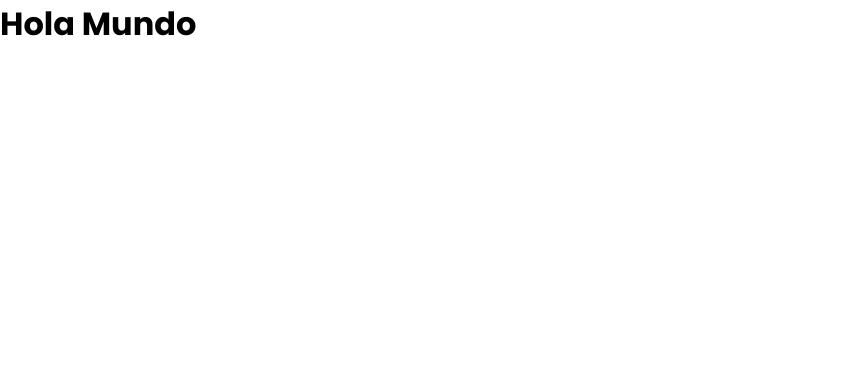
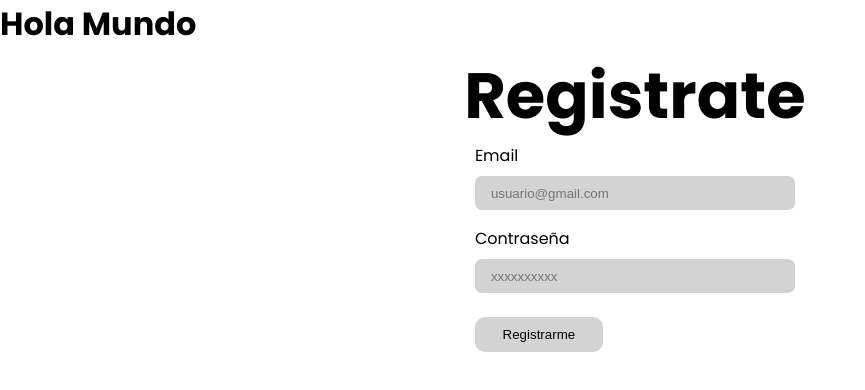
Before and after one commit to No-Country/c16-35-m-java, a React (Vite) app in the folder Client/: page / in a window 1280 px wide. Shown: the top 390 px of the page, without its empty margins (0-865 px from the left). Built offline with nearby package versions, Linux system fonts and the light colour scheme.

Commit message:
Seccion de Sign Up estructura basica

```diff
--- a/Client/package.json
+++ b/Client/package.json
@@ -10,8 +10,10 @@
     "preview": "vite preview"
   },
   "dependencies": {
+    "axios": "^1.6.7",
     "react": "^18.2.0",
     "react-dom": "^18.2.0",
+    "react-hook-form": "^7.50.1",
     "sass": "^1.70.0"
   },
   "devDependencies": {
--- a/Client/src/App.jsx
+++ b/Client/src/App.jsx
@@ -1,7 +1,10 @@
+import { SignUp } from "./views/SingUp/SignUp";
+
 function App() {
   return (
     <div>
       <h1>Hola Mundo</h1>
+      <SignUp />
     </div>
   );
 }
--- a/Client/src/sass/base/_resets.scss
+++ b/Client/src/sass/base/_resets.scss
@@ -2,6 +2,7 @@
 * {
   box-sizing: border-box;
   margin: 0;
+  padding: 0;
 }
 
 ul,
--- a/Client/src/views/SingUp/SignUp.jsx
+++ b/Client/src/views/SingUp/SignUp.jsx
@@ -0,0 +1,57 @@
+import React from 'react';
+import { useForm } from 'react-hook-form'
+import axios from 'axios'
+
+const SignUp = () => {
+  const { register, formState: { errors }, handleSubmit } = useForm({
+    mode:'all',
+  });
+
+  const handleSignUp = async (values) => {
+    console.log(values)
+    try{
+      await axios.post('', values)
+    }
+    catch(error){
+      setError(true)
+      console.log(error)
+    }
+  }
+
+
+  return(
+    <section style={{display:'flex', flexDirection:'column', alignItems:'center', justifyContent:'center'}}>
+      <h1 style={{fontSize:'4rem'}}>Registrate</h1>
+      <form onSubmit={handleSubmit(handleSignUp)}>
+        <div style={{display:'flex', flexDirection:'column',alignItems:'flex-start', gap:'0.5rem'}}>
+
+          <label>Email</label>
+          <input style={{background:'lightgrey', width:'20rem', padding:'0.6rem 1rem', borderRadius:'7px'}}
+          {...register('email',{required: true, pattern: /^[A-Z0-9._%+-]+@[A-Z0-9.-]+\.[A-Z]{2,}$/i })}
+          type="text" name='email' placeholder='usuario@gmail.com' />
+          <div style={{color:'red'}}>
+            {errors.email?.type === 'required' && <p>El campo email es requerido</p>}
+            {errors.email?.type === 'pattern' && <p>El correo electronico no es valido</p>}
+          </div>
+
+          <label>Contraseña</label>
+          <input style={{background:'lightgrey', width:'20rem', padding:'0.6rem 1rem',  borderRadius:'7px'}}
+          {...register('password',{required: true, minLength:8})}
+          type="password" name='password' placeholder='xxxxxxxxxx' />
+          <div style={{color:'red'}}>
+            {errors.password?.type === 'required' && <p>El campo contraseña es requerido</p>}
+            {errors.password?.type === 'minLength' && <p>La contraseña debe tener al menos 8 caracteres</p>}
+          </div>
+        </div>
+
+        <button
+        style={{background:'lightgrey', width:'8rem', padding:'0.6rem 1rem', borderRadius:'10px', marginTop:'1rem', cursor:'pointer'}}
+        type='submit'>
+          Registrarme
+        </button>
+      </form>
+    </section>
+  )
+}
+
+export { SignUp }
```
Also changed, not shown: 1 other file (tests, documents, lock files or other folders).
